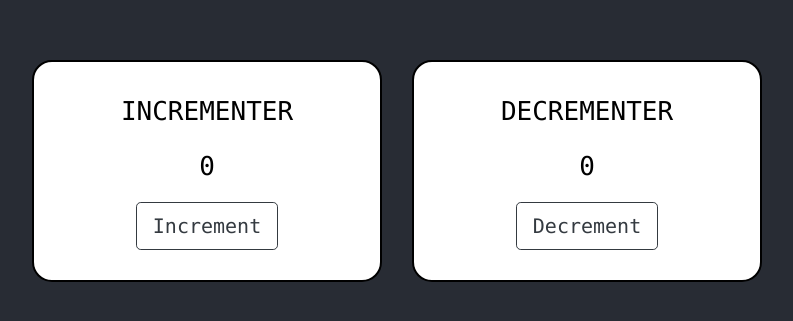
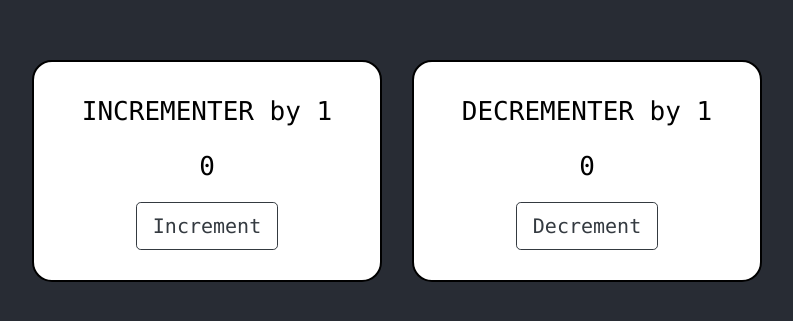
Before and after one commit to JoinCODED/RJSDemo7-Redux-Advanced-Counter, a React (Create React App) app: page / in a window 1280 px wide. Shown: the part 229-550 px from the top of the page, without its empty margins (243-1036 px from the left). Built offline with nearby package versions, Linux system fonts and the light colour scheme.

Commit message:
more dynamic

```diff
--- a/src/App.js
+++ b/src/App.js
@@ -1,33 +1,16 @@
-import React, { Component } from "react";
+import React from "react";
 
 import Incrementer from "./Incrementer";
-import Decrementer from "./Decrementer";
 
-class App extends Component {
-  state = {
-    counter: 0
-  };
-
-  incrementCounter = () => {
-    let newNumber = this.state.counter + 1;
-    this.setState({ counter: newNumber });
-  };
-
-  decrementCounter = () => {
-    let newNumber = this.state.counter - 1;
-    this.setState({ counter: newNumber });
-  };
-
-  render() {
-    return (
-      <div className="App">
-        <div className="row">
-          <Incrementer increment={this.incrementCounter} />
-          <Decrementer decrement={this.decrementCounter} />
-        </div>
+function App() {
+  return (
+    <div className="App">
+      <div className="row">
+        <Incrementer step={1} />
+        <Incrementer step={-1} />
       </div>
-    );
-  }
+    </div>
+  );
 }
 
 export default App;
--- a/src/Decrementer.js
+++ /dev/null
@@ -1,39 +0,0 @@
-import React from "react";
-import { connect } from "react-redux";
-
-// Actions
-import { increment } from "./stores/actions";
-
-function Decrementer(props) {
-  return (
-    <div className="col-lg-6">
-      <div className="component">
-        <p>DECREMENTER</p>
-        <p>{props.counter}</p>
-        <button
-          className="btn btn-lg btn-outline-dark"
-          onClick={props.decrementCounter}
-        >
-          Decrement
-        </button>
-      </div>
-    </div>
-  );
-}
-
-const mapDispatchToProps = dispatch => {
-  return {
-    decrementCounter: () => dispatch(increment(-1))
-  };
-};
-
-const mapStateToProps = state => {
-  return {
-    counter: state.counter
-  };
-};
-
-export default connect(
-  mapStateToProps,
-  mapDispatchToProps
-)(Decrementer);
--- a/src/Incrementer.js
+++ b/src/Incrementer.js
@@ -5,17 +5,29 @@ import { connect } from "react-redux";
 import { increment } from "./stores/actions";
 
 function Incrementer(props) {
+  const step = props.step;
+
+  const prefix = step > 0 ? "Inc" : "Dec";
+
+  if (!step)
+    return (
+      <div className="component">
+        <p>I DO NOTHING</p>
+      </div>
+    );
+
   return (
-    <div className="col-lg-6">
+    <div className="col-lg-6 my-2">
       <div className="component">
-        <p>INCREMENTER</p>
+        <p>
+          {prefix.toUpperCase()}REMENTER by {Math.abs(step)}
+        </p>
         <p>{props.counter}</p>
-        <p>{props.copyMe}</p>
         <button
           className="btn btn-lg btn-outline-dark"
-          onClick={props.incrementCounter}
+          onClick={() => props.incrementCounter(step)}
         >
-          Increment
+          {prefix}rement
         </button>
       </div>
     </div>
@@ -24,7 +36,7 @@ function Incrementer(props) {
 
 const mapDispatchToProps = dispatch => {
   return {
-    incrementCounter: () => dispatch(increment(1))
+    incrementCounter: step => dispatch(increment(step))
   };
 };
 
```
